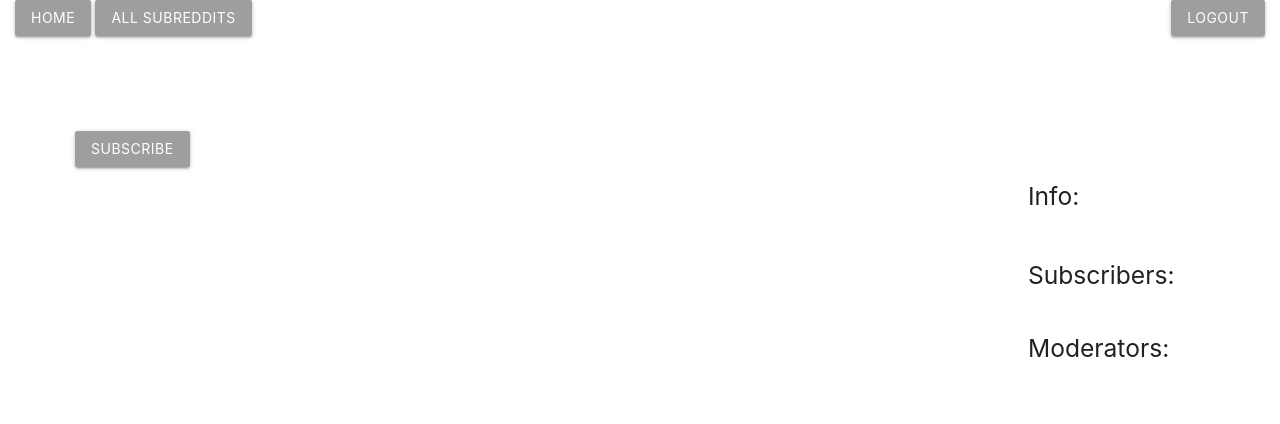
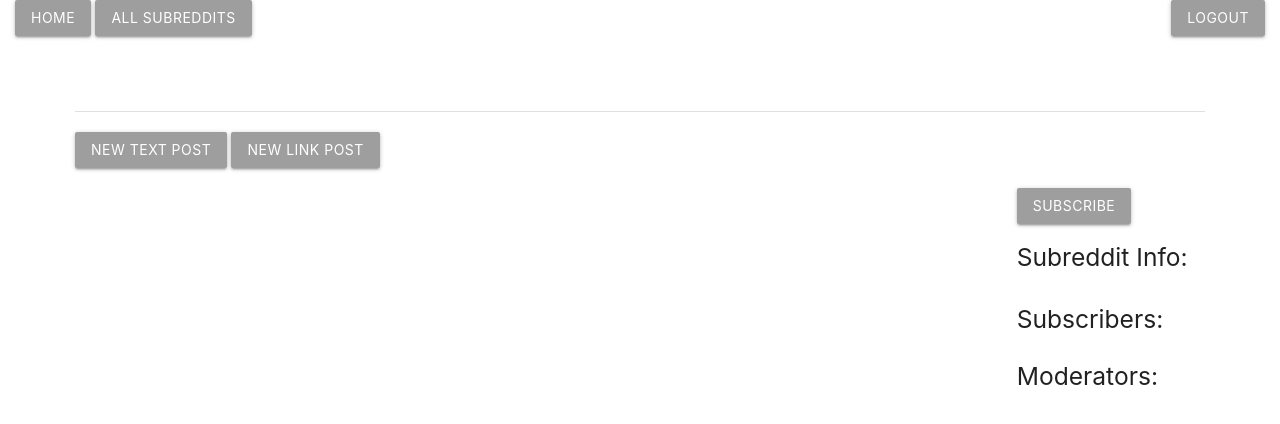
Before and after one commit to jakerjohnson94/reddit-clone, a Django app: template Subreddit/templates/subreddit_homepage.html in a window 1280 px wide. Shown: the top 424 px of the page. Run offline with Django 3.2, Linux system fonts and the light colour scheme; the template is opened without the code that fills it, so the values that code supplies are empty.

Commit message:
both posting works, some styling

```diff
--- a/RedditUser/views.py
+++ b/RedditUser/views.py
@@ -1,5 +1,3 @@
-from django.views.generic import TemplateView
-from django.views.generic.edit import FormView
 from django.contrib.auth import login, authenticate, logout
 from django.shortcuts import render, get_object_or_404, redirect
 from django.contrib.auth.decorators import login_required
@@ -10,7 +8,6 @@ from Subreddit.models import Subreddit
 from Vote.models import Vote
 from RedditUser.forms import LoginForm
 from django.views import View
-from django.http import HttpResponseRedirect
 
 
 def login_view(request):
@@ -25,7 +22,7 @@ def login_view(request):
             )
             if user is not None:
                 login(request, user)
-                return redirect(request.GET.get("next", "/"))
+                return redirect("/")
     else:
         form = LoginForm()
     return render(request, html, {"form": form})
--- a/Subreddit/templates/subreddit_homepage.html
+++ b/Subreddit/templates/subreddit_homepage.html
@@ -5,20 +5,19 @@
     <h4 class="title">
       {{ subreddit.name | title }}
     </h4>
+
+    <div class="divider"></div>
   </div>
 
-  <!-- Subscribe Buttons -->
-
-  {% if is_subscriber %}
-  <button class="btn grey">
-    <a href="{% url 'unsubscribe' subreddit.name %}" class="white-text">Unsubscribe</a>
-  </button>
-  {% else %}
-  <button class="btn grey">
-    <a href="{% url 'subscribe' subreddit.name %}" class="white-text">Subscribe</a>
-  </button>
-  {% endif %}
-
+  <!-- Post Button -->
+  <div class="row">
+    <a href="{% url 'newtextthread' subreddit.name 'text' %}" class="white-text"
+      ><button class="btn grey">New Text Post</button></a
+    >
+    <a href="{% url 'newtextthread' subreddit.name 'link' %}" class="white-text"
+      ><button class="btn grey">New Link Post</button></a
+    >
+  </div>
   <!-- Description -->
   <div class="row">
     <!-- Thread List -->
@@ -27,38 +26,42 @@
     </div>
 
     <div class="col  s2 right">
-      <h5>Info:</h5>
+      <!-- Subscribe Buttons -->
+      <div class="row">
+        {% if is_subscriber %}
+        <button class="btn grey">
+          <a href="{% url 'unsubscribe' subreddit.name %}" class="white-text">Unsubscribe</a>
+        </button>
+        {% else %}
+        <a href="{% url 'subscribe' subreddit.name %}" class="white-text">
+          <button class="btn grey">
+            Subscribe
+          </button>
+        </a>
+        {% endif %}
+      </div>
+      <div class="row">
+        <h5>Subreddit Info:</h5>
         <p>{{ subreddit.description }}</p>
       </div>
-  </div>
 
-  <!-- Sidebar
-    <div class="row">
-      <div class="col right">
-        <p>Important Links:</p>
-        <p>{{ subreddit.sidebar }}</p>
-      </div>
-    </div>
-     -->
       <!-- Subscribers -->
       <div class="row">
-    <div class="col s2 right">
         <h5>Subscribers:</h5>
         {% for subscriber in subscribers %}
         <p>{{ subscriber.user.username | title }}</p>
         {% endfor %}
       </div>
-  </div>
 
       <!-- Moderators -->
       <div class="row">
-    <div class="col s2 right">
         <h5>Moderators:</h5>
         {% for moderator in moderators %}
         <p>{{ moderator.user.username | title }}</p>
         {% endfor %} {% if is_moderator %}
-      <p class="right grey-text">You are a moderator</p>
+        <p class="grey-text">You are a moderator</p>
         {% endif %}
       </div>
     </div>
   </div>
+</div>
--- a/Subreddit/views.py
+++ b/Subreddit/views.py
@@ -15,7 +15,7 @@ from django.http import HttpResponseRedirect
 
 def list_all_view(request):
     html = "subreddit_list.html"
-    subreddits = Subreddit.objects.all()
+    subreddits = Subreddit.objects.all().order_by("name")
     data = {"subreddits": subreddits}
     return render(request, html, data)
 
@@ -23,7 +23,7 @@ def list_all_view(request):
 def home_view(request, subreddit_name):
     html = "subreddit_homepage.html"
     subreddit = get_object_or_404(Subreddit, name=subreddit_name)
-    threads = Thread.objects.filter(subreddit=subreddit)
+    threads = Thread.objects.filter(subreddit=subreddit).order_by("-created_at")
 
     if subreddit.moderators.filter(user=request.user).exists():
         is_moderator = True
--- /dev/null
+++ b/Thread/urls.py
@@ -0,0 +1,12 @@
+from django.contrib import admin
+from django.urls import path
+from .views import new_thread_view
+
+
+urlpatterns = [
+    path(
+        "r/<str:subreddit_name>/post/<str:post_type>",
+        new_thread_view,
+        name="newtextthread",
+    )
+]
--- a/redditclone/urls.py
+++ b/redditclone/urls.py
@@ -2,7 +2,7 @@ from django.contrib import admin
 from django.urls import path
 from RedditUser.urls import urlpatterns as reddit_user_urls
 from Subreddit.urls import urlpatterns as subbredit_urls
-
+from Thread.urls import urlpatterns as thread_urls
 from Thread.models import Thread
 from ThreadComment.models import ThreadComment
 from RedditUser.models import RedditUser
@@ -23,3 +23,4 @@ urlpatterns = [
 
 urlpatterns += reddit_user_urls
 urlpatterns += subbredit_urls
+urlpatterns += thread_urls
```
Also changed, not shown: Thread/forms.py (added, +20 -0 lines), Thread/templates/new_thread.html (added, +9 -0 lines), Thread/templates/new_thread_choice.html (added, +9 -0 lines), Thread/templates/thread_card.html (+6 -4 lines), Thread/views.py (added, +48 -0 lines). Lines whose indentation alone changed are shown as unchanged.
